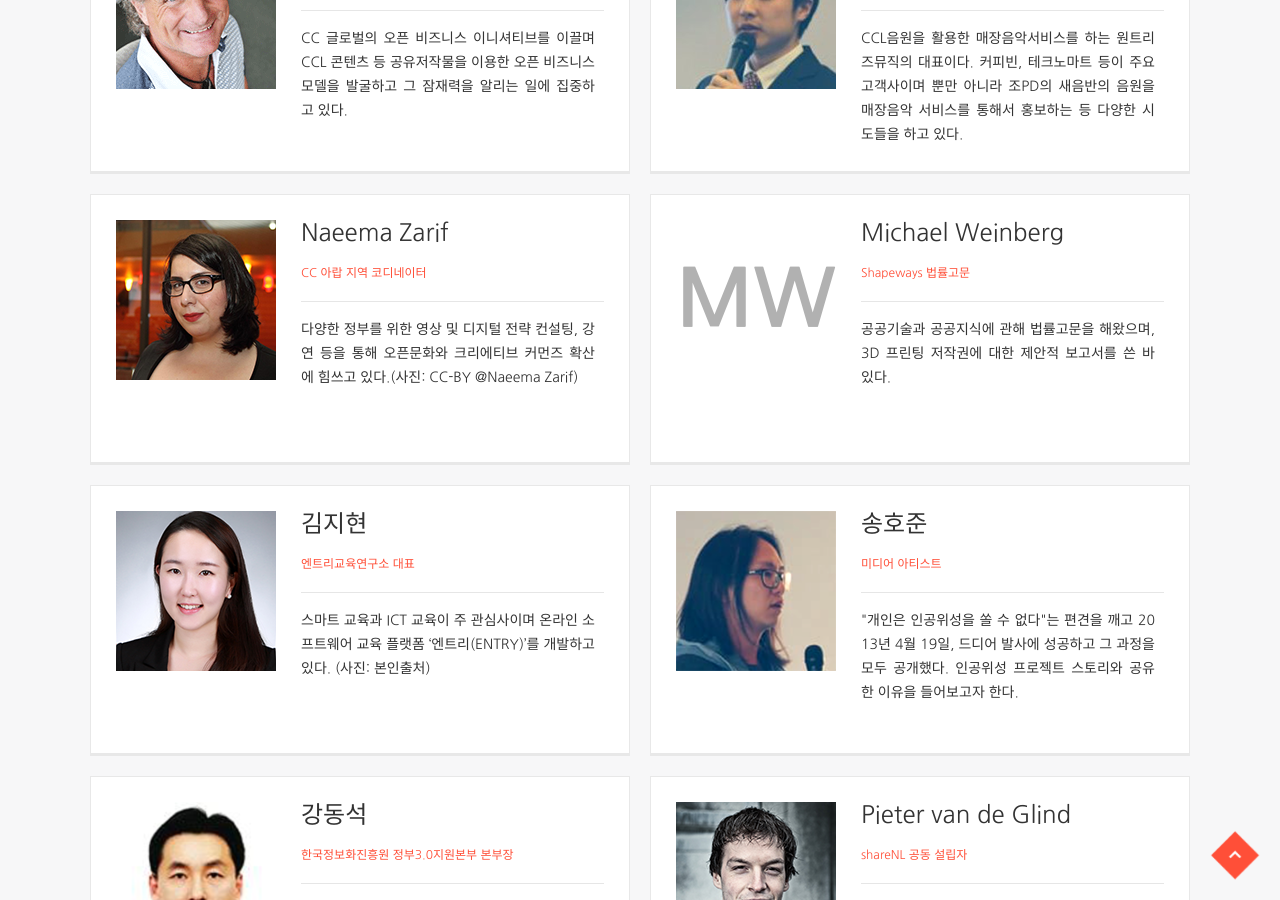
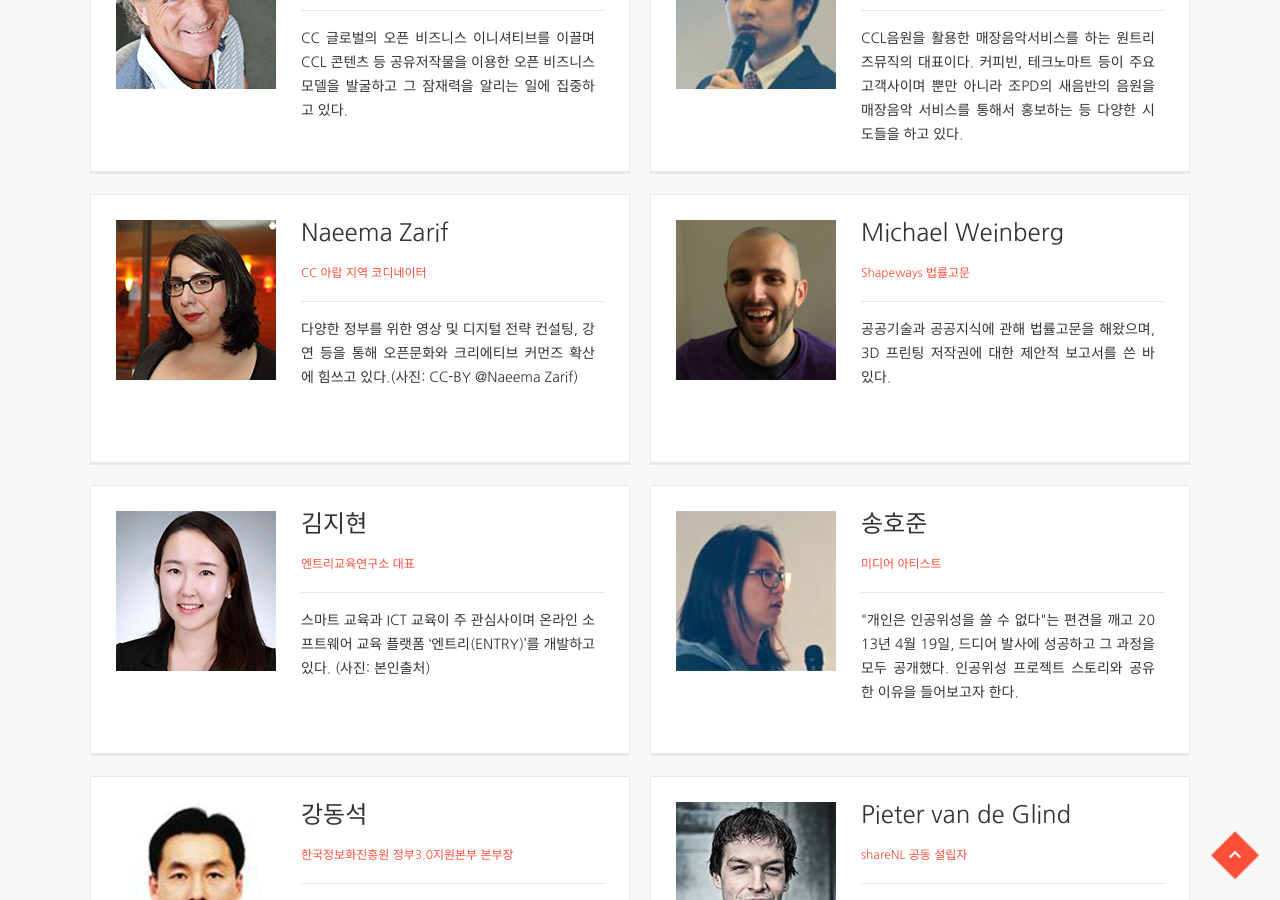
Before and after one commit to creativecommonskorea/2015-global-summit, a Jekyll site: the page built from speakers.html, in a window 1280 px wide and 900 px high, scrolled down 3339 px. Built offline with Jekyll 4.4.1, drawn with Linux system fonts in a browser that asks for light colours; nearby versions of some CDN libraries.

Commit message:
Michael Weinberg 사진 추가

```diff
--- a/_data/speakers.yml
+++ b/_data/speakers.yml
@@ -44,6 +44,7 @@
     다양한 정부를 위한 영상 및 디지털 전략 컨설팅, 강연 등을 통해 오픈문화와 크리에티브 커먼즈 확산에 힘쓰고 있다.(사진: CC-BY @Naeema Zarif)
 
 - name: Michael Weinberg
+  image: images/speaker/sp_michael_weinberg.png
   organize: Shapeways 법률고문
   describe: >
     공공기술과 공공지식에 관해 법률고문을 해왔으며, 3D 프린팅 저작권에 대한 제안적 보고서를 쓴 바 있다.
```
Also changed, not shown: images/speaker/sp_michael_weinberg.png (added).
